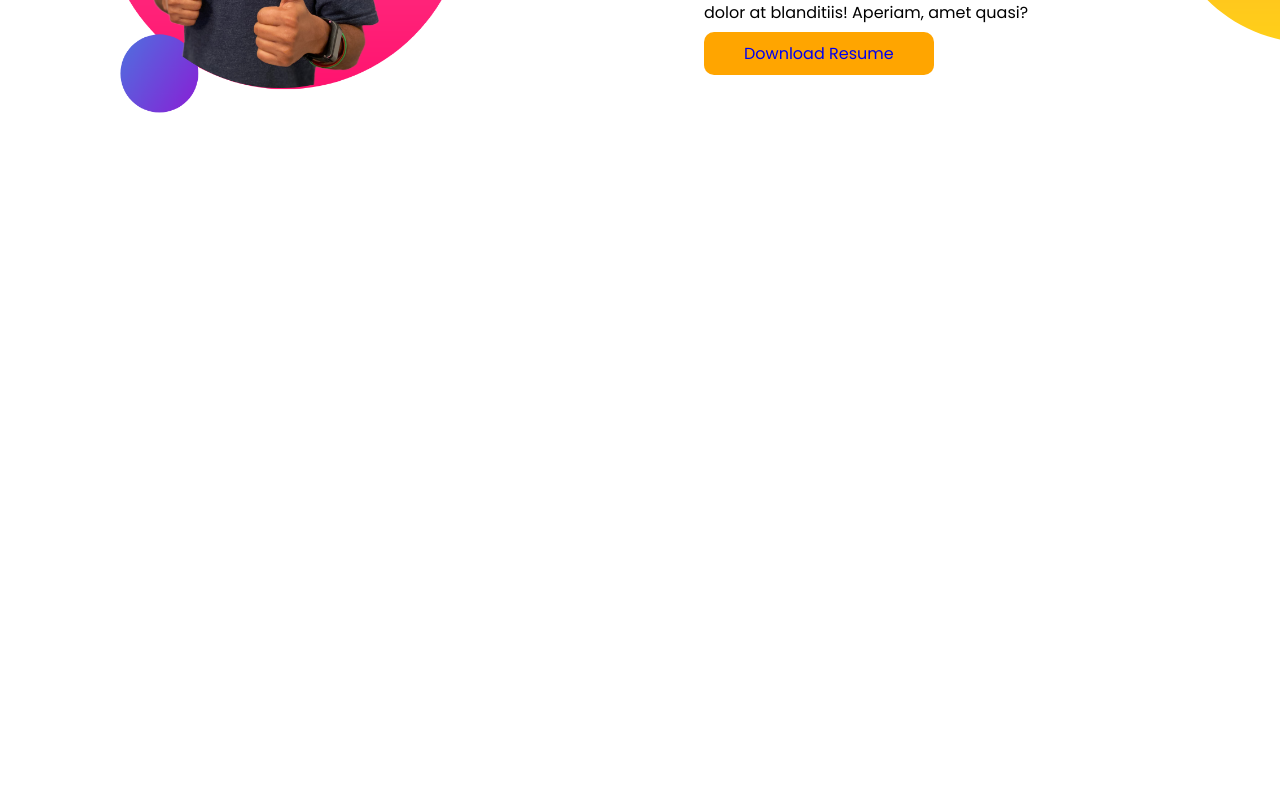
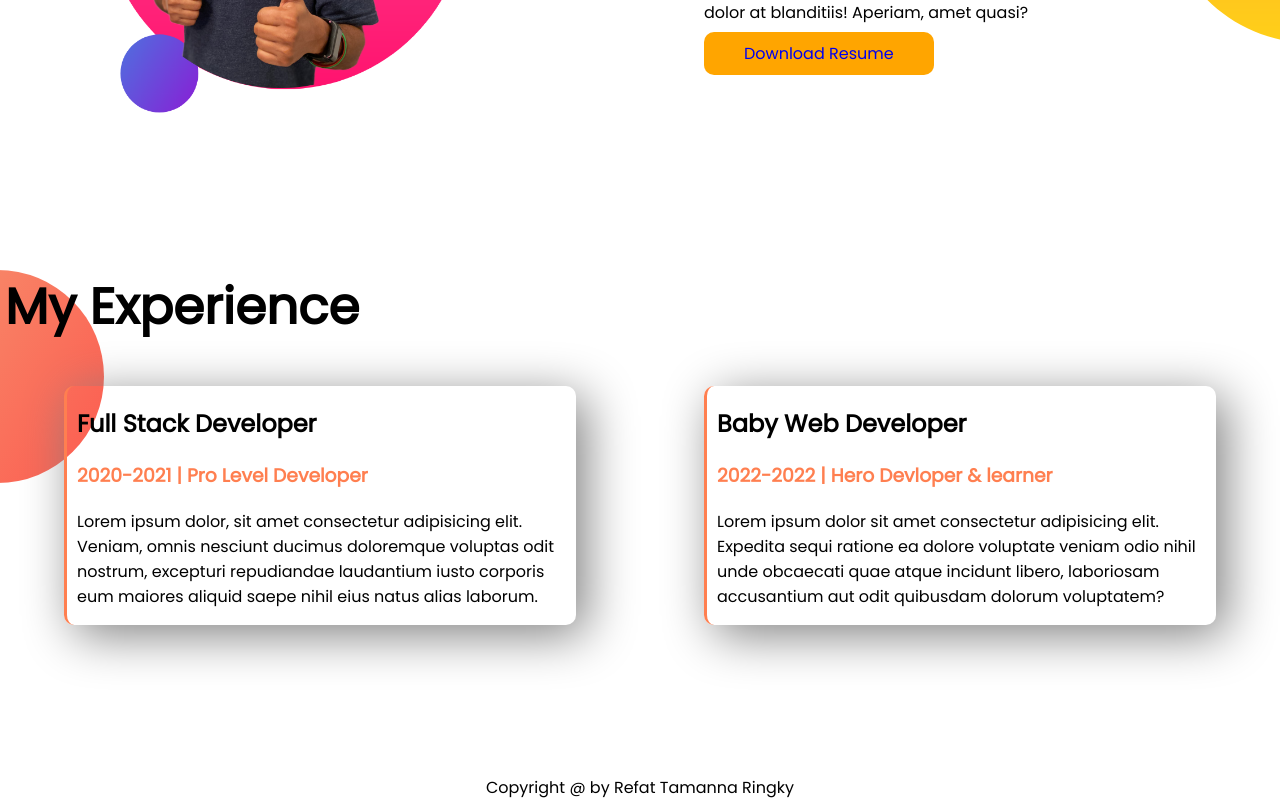
Before and after one commit to RefatRingky/developer_portfolio-practice, a plain HTML site: page index.html in a window 1280 px wide. Shown: the part 947-1747 px from the top of the page. Before the commit the page ends 1217 px from the top, so only its background shows below. Drawn offline with Linux system fonts and the light colour scheme.

Commit message:
experience section

```diff
--- a/index.html
+++ b/index.html
@@ -12,7 +12,7 @@
     <link rel="stylesheet" href="style.css">
 </head>
 <body>
-  <section class="top-banner">
+  <section class="top-banner flexible-container">
     <div  class="half-width">
         <h1>Welcome To</h1>
         <h1><span style="color: orange">Ringky's</span> World!</h1>
@@ -25,7 +25,7 @@
    </div>
   </section>
   <!-- Dream Section -->
-  <section class="big-dream" >
+  <section class="big-dream flexible-container" >
     <div class="half-width">
         <img alt="" src="images/jhankar2.png">
     </div>
@@ -38,5 +38,25 @@
     </div>
 
   </section>
+  <!-- experience section -->
+  <section class="experience-area">
+    <h1>My Experience</h1>
+    <div class="flexible-container">
+        <div  class="experience-item">
+            <h2>Full Stack Developer</h2>
+            <h3><span style="color:coral">2020-2021 | Pro Level Developer</span></h3>
+            <p>Lorem ipsum dolor, sit amet consectetur adipisicing elit. Veniam, omnis nesciunt ducimus doloremque voluptas odit nostrum, excepturi repudiandae laudantium iusto corporis eum maiores aliquid saepe nihil eius natus alias laborum.</p>
+        </div>
+        <div class="experience-item">
+            <h2>Baby Web Developer</h2>
+            <h3><span style="color:coral">2022-2022 | Hero Devloper & learner</span></h3>
+            <p>
+                Lorem ipsum dolor sit amet consectetur adipisicing elit. Expedita sequi ratione ea dolore voluptate veniam odio nihil unde obcaecati quae atque incidunt libero, laboriosam accusantium aut odit quibusdam dolorum voluptatem?
+            </p>
+        </div>
+    </div>
+
+  </section>
 </body>
+<center><footer>Copyright @ by Refat Tamanna Ringky</footer></center>
 </html>
--- a/style.css
+++ b/style.css
@@ -4,8 +4,9 @@ body{
 }
 h1{
     font-size: 50px;
+    padding-left: 5px;
 }
-section{
+.flexible-container{
     display: flex;
     margin-bottom: 150px;
 }
@@ -37,3 +38,16 @@ section{
     background-repeat: no-repeat;
     background-position: right;
 }
+.experience-area{
+    background-image: url(images/exp-bg.png);
+    background-repeat: no-repeat;
+}
+.experience-item{
+    width: 40%;
+    margin-left: 5%;
+    margin-right: 5%;
+    padding-left: 10px;
+    border-radius: 10px;
+    box-shadow: 10px 10px 50px gray;
+    border-left: coral solid;
+}
```
